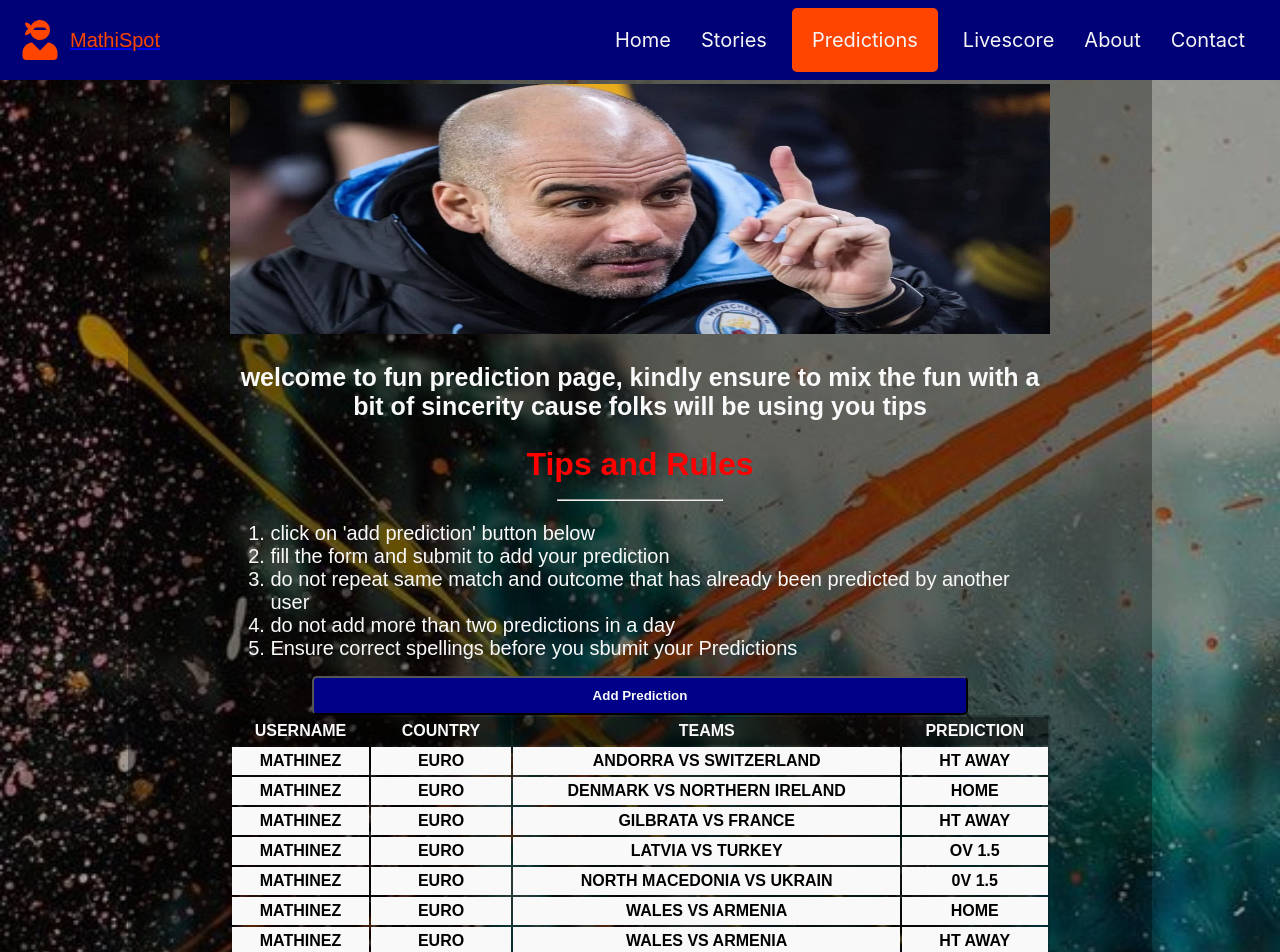
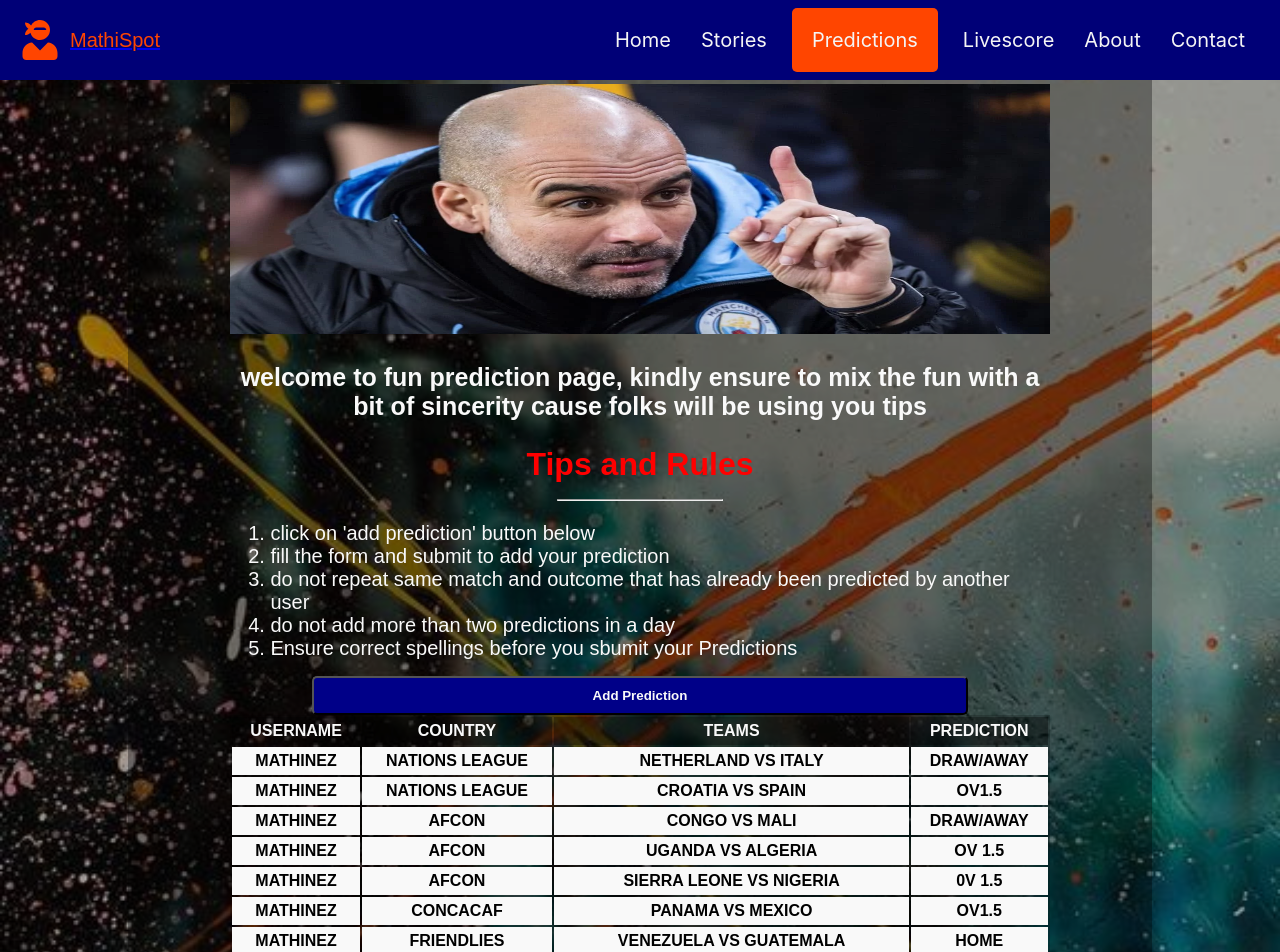
Before and after one commit to mathinez94/mathispot, a React (Create React App) app: page /predictions in a window 1280 px wide. Shown: the top 952 px of the page. Built offline with nearby package versions, Linux system fonts and the light colour scheme.

Commit message:
added todays prediction

```diff
--- a/src/pages/predictions/Predictions.jsx
+++ b/src/pages/predictions/Predictions.jsx
@@ -6,15 +6,15 @@ import PredictionTableContent from './PredictionTableContent'
 
 const Predictions = () => {
   const [tableRows, setTableRows] = useState([
-    {  username: 'Mathinez', country: 'euro', teams: 'andorra vs switzerland', prediction: 'ht away'},
-    {  username: 'Mathinez', country: 'euro', teams: 'denmark vs northern ireland', prediction: 'home'},
-    {  username: 'Mathinez', country: 'euro', teams: 'gilbrata vs france', prediction: 'ht away'},
-    {  username: 'Mathinez', country: 'euro', teams: 'latvia vs turkey', prediction: 'ov 1.5'},
-    {  username: 'Mathinez', country: 'euro', teams: 'north macedonia vs ukrain', prediction: '0v 1.5'},
-    {  username: 'Mathinez', country: 'euro', teams: 'wales vs armenia', prediction: 'home'},
-    {  username: 'Mathinez', country: 'euro', teams: 'wales vs armenia', prediction: 'ht away'},
-    {  username: 'Mathinez', country: 'friendlies', teams: 'serbia vs jordan', prediction: 'home'},
-    {  username: 'Mathinez', country: 'friendlies', teams: 'colombia vs iraq', prediction: 'home'}
+    {  username: 'Mathinez', country: 'nations league', teams: 'netherland vs italy', prediction: 'draw/away'},
+    {  username: 'Mathinez', country: 'nations league', teams: 'croatia vs spain', prediction: 'ov1.5'},
+    {  username: 'Mathinez', country: 'afcon', teams: 'congo vs mali', prediction: 'draw/away'},
+    {  username: 'Mathinez', country: 'afcon', teams: 'uganda vs algeria', prediction: 'ov 1.5'},
+    {  username: 'Mathinez', country: 'afcon', teams: 'Sierra Leone vs nigeria', prediction: '0v 1.5'},
+    {  username: 'Mathinez', country: 'concacaf', teams: 'panama vs mexico', prediction: 'ov1.5'},
+    {  username: 'Mathinez', country: 'friendlies', teams: 'venezuela vs guatemala', prediction: 'home'},
+    {  username: 'Mathinez', country: 'friendlies', teams: 'singapore vs solomon island', prediction: 'home'},
+    {  username: 'Mathinez', country: 'friendlies', teams: 'egypt vs south sudan', prediction: 'home'}
   ]);
 
   const  [ showAddTable, setShowAddTable ] = useState(false)
```
